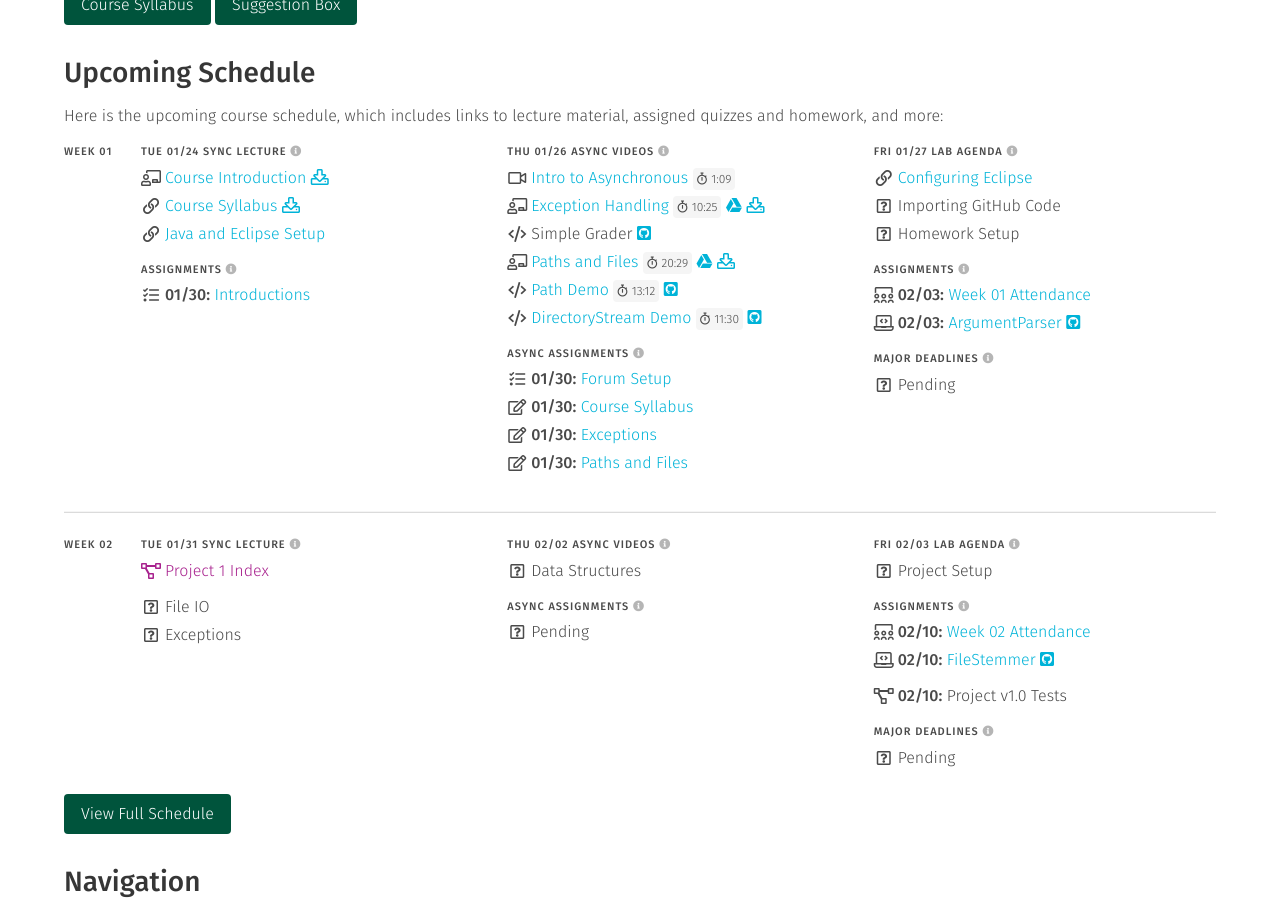
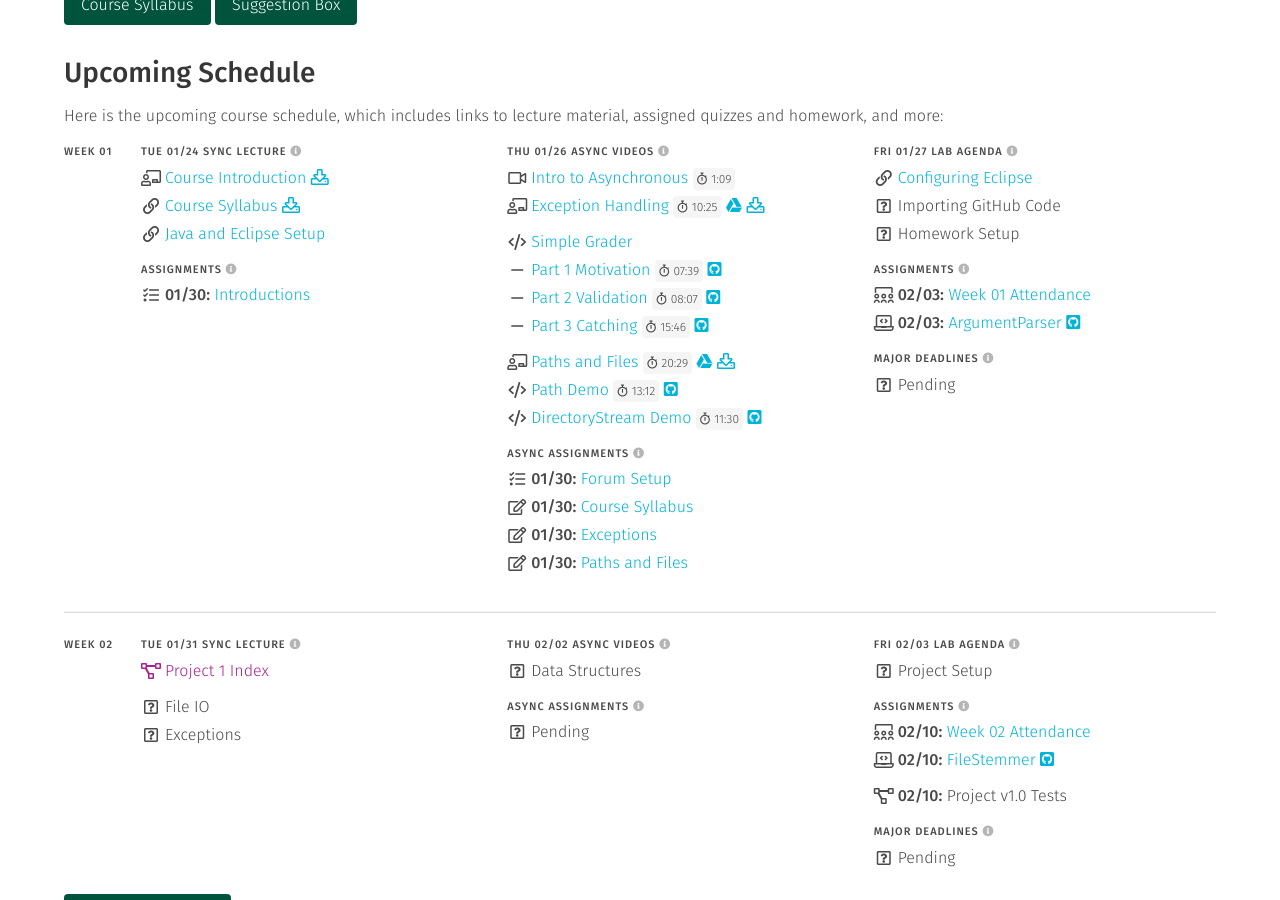
Before and after one commit to usf-cs272-spring2023/usf-cs272-spring2023.github.io, a Jekyll site: the page built from index.md, in a window 1280 px wide and 900 px high, scrolled down 529 px. Built offline with Jekyll 4.4.1, drawn with Linux system fonts in a browser that asks for light colours.

Commit message:
Adding last of 1/26 content

```diff
--- a/_data/schedule.yml
+++ b/_data/schedule.yml
@@ -67,7 +67,26 @@ weeks:
 
               - text: 'Simple Grader'
                 icon: 'code'
-                repo: 'cs272-lectures/tree/main/ExceptionHandling/src/main/java/edu/usfca/cs272'
+                href: 'cs272-lectures/tree/main/ExceptionHandling/src/main/java/edu/usfca/cs272'
+                type: 'pt-2'
+
+              - text: 'Part 1 Motivation'
+                icon: 'indented'
+                href: 'https://usfca.hosted.panopto.com/Panopto/Pages/Viewer.aspx?id=91db4b55-77f9-45fe-a881-af96000f9365'
+                repo: 'cs272-lectures/blob/main/ExceptionHandling/src/main/java/edu/usfca/cs272/SimpleGrader.java'
+                time: '07:39'
+
+              - text: 'Part 2 Validation'
+                icon: 'indented'
+                href: 'https://usfca.hosted.panopto.com/Panopto/Pages/Viewer.aspx?id=469874d6-1769-4460-a2f7-af960012ba3e'
+                repo: 'cs272-lectures/blob/main/ExceptionHandling/src/main/java/edu/usfca/cs272/SimpleGraderValidated.java'
+                time: '08:07'
+
+              - text: 'Part 3 Catching'
+                icon: 'indented'
+                href: 'https://usfca.hosted.panopto.com/Panopto/Pages/Viewer.aspx?id=c2647dc1-a2d0-45b2-8615-af960015b255'
+                repo: 'cs272-lectures/blob/main/ExceptionHandling/src/main/java/edu/usfca/cs272/SimpleGraderResourceful.java'
+                time: '15:46'
 
               - text: 'Paths and Files'
                 href: 'https://usfca.hosted.panopto.com/Panopto/Pages/Viewer.aspx?id=fe6500fa-b0c9-458b-980e-af95015cf0c8'
@@ -75,6 +94,7 @@ weeks:
                 time: '20:29'
                 view: 'https://docs.google.com/presentation/d/e/2PACX-1vRjEUU0FIhBZIeMeU9O5L3Fc9WFAb9RvjA3dNANUjxupwWPH6Uw86tYEczVtrbfDzLFLub3je-pwGsg/pub?start=false&loop=false&delayms=3000'
                 save: 'Paths and Files.pdf'
+                type: 'pt-2'
 
               - text: 'Path Demo'
                 icon: 'code'
```
